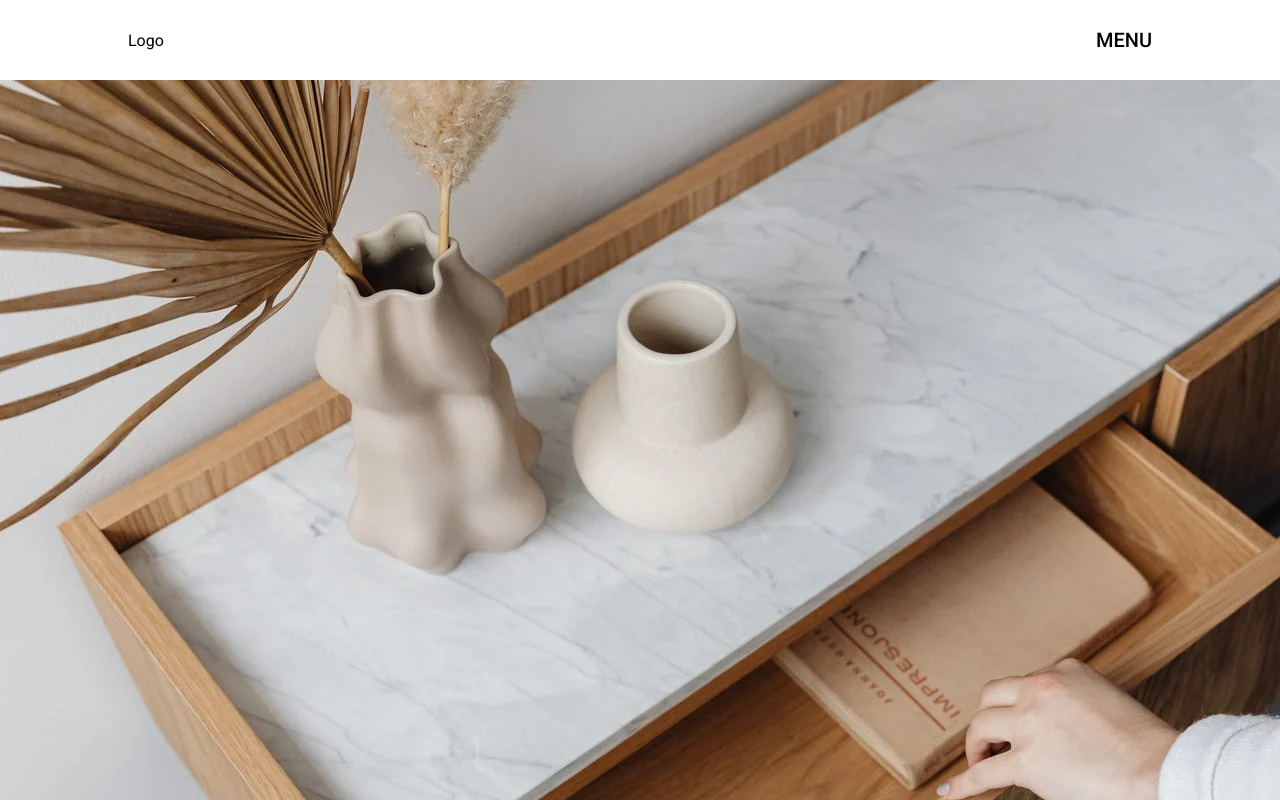
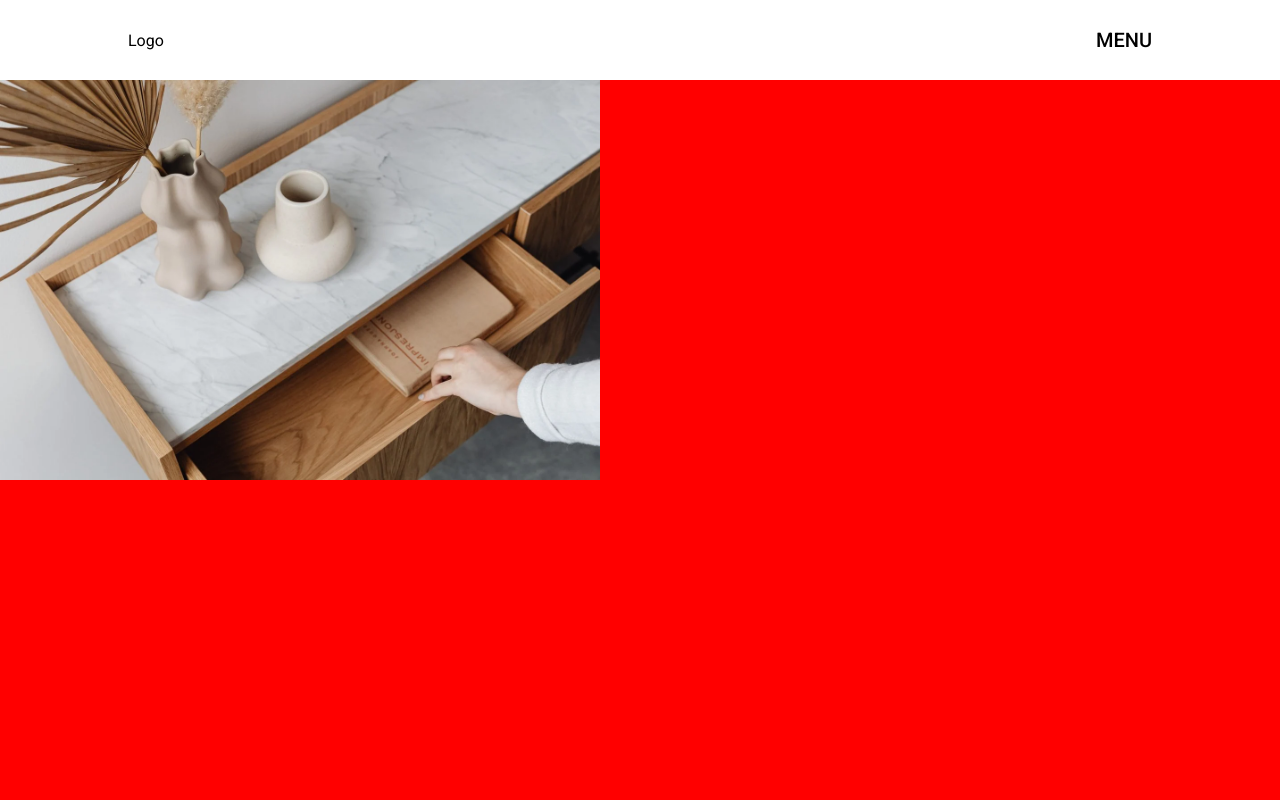
Before and after one commit to Scharlyopitz/CHEYSSOI-PARIS, a React (Vite) app: page / in a window 1280 px wide. Built offline with nearby package versions, Linux system fonts and the light colour scheme.

Commit message:
Changement taille de l'image

```diff
--- a/src/sass/pages/_home.scss
+++ b/src/sass/pages/_home.scss
@@ -1,11 +1,11 @@
 #Home {
   height: 90vh;
+  width: 100%;
   background-color: red;
-  overflow: hidden;
 
-  // .image {
-  //   img {
-  //     height: 50vh;
-  //   }
-  // }
+  .image {
+    img {
+      height: 50vh;
+    }
+  }
 }
--- a/src/style/style.css
+++ b/src/style/style.css
@@ -39,6 +39,9 @@ header .menu .burger {
 
 #Home {
   height: 90vh;
+  width: 100%;
   background-color: red;
-  overflow: hidden;
+}
+#Home .image img {
+  height: 50vh;
 }/*# sourceMappingURL=style.css.map */
```
Also changed, not shown: 1 other file (tests, documents, lock files or other folders).
